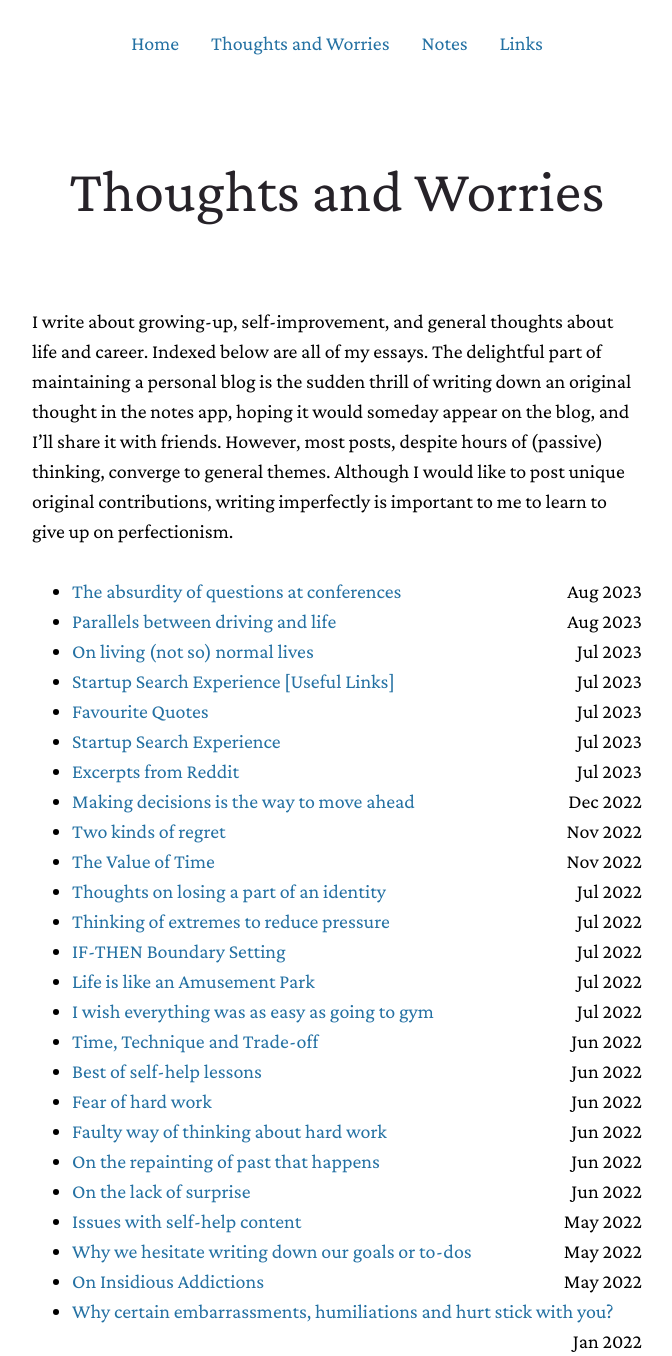
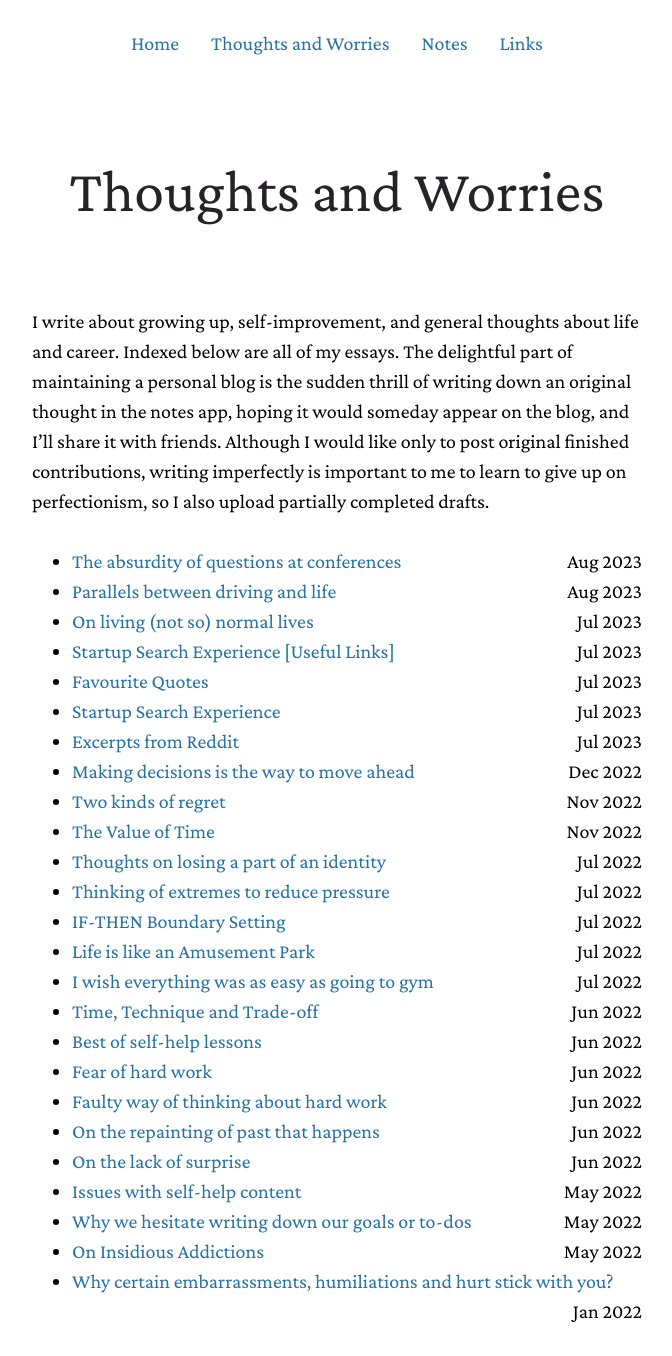
Before and after one commit to ishan00/ishantarunesh.com, a Jekyll site: the page built from blog.html, in a window 1280 px wide. Shown: the whole page, without its empty margins (303-975 px from the left). Built offline with Jekyll 4.4.1, drawn with Linux system fonts in a browser that asks for light colours; nearby versions of some CDN libraries; a style sheet for code colours, icons or effects is not loaded; after the commit the page ends 1326 px from its top, so only the background shows below that.

Commit message:
Modified blog text

```diff
--- a/blog.html
+++ b/blog.html
@@ -4,7 +4,7 @@ layout: page
 permalink: thoughts-and-worries
 ---
 <br>
-I write about growing-up, self-improvement, and general thoughts about life and career. Indexed below are all of my essays. The delightful part of maintaining a personal blog is the sudden thrill of writing down an original thought in the notes app, hoping it would someday appear on the blog, and I’ll share it with friends. However, most posts, despite hours of (passive) thinking, converge to general themes. Although I would like to post unique original contributions, writing imperfectly is important to me to learn to give up on perfectionism.
+I write about growing up, self-improvement, and general thoughts about life and career. Indexed below are all of my essays. The delightful part of maintaining a personal blog is the sudden thrill of writing down an original thought in the notes app, hoping it would someday appear on the blog, and I’ll share it with friends. Although I would like only to post original finished contributions, writing imperfectly is important to me to learn to give up on perfectionism, so I also upload partially completed drafts.
 <br><br>
 <ul>
   {% for post in site.posts %}
```
